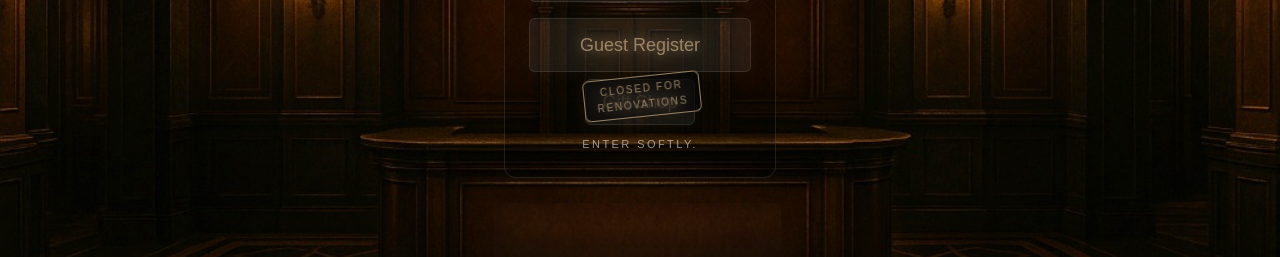
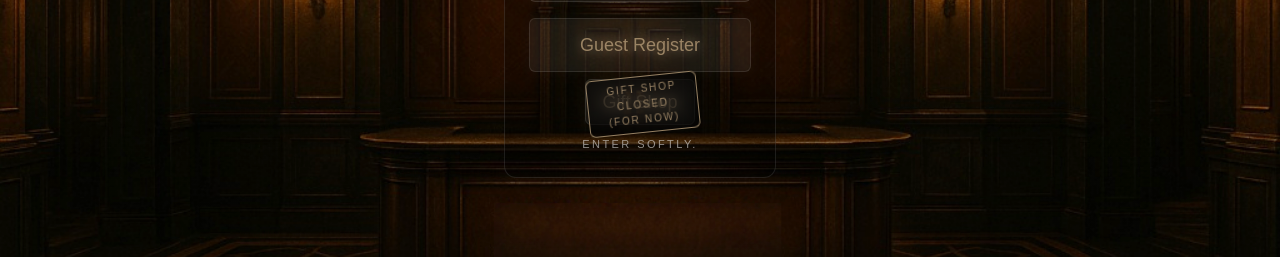
Before and after one commit to fevernaofficial/feverna-hotel, a Next.js app: page / in a window 1280 px wide. Shown: the part 397-654 px from the top of the page. Built offline with nearby package versions, Linux system fonts and the light colour scheme.

Commit message:
Gift shop sign update 2

```diff
--- a/app/page.tsx
+++ b/app/page.tsx
@@ -48,7 +48,7 @@ export default function Lobby() {
               <div className="pointer-events-none absolute left-1/2 -translate-x-1/2 -top-6 flex flex-col items-center">
                 <div className="h-3 w-px bg-fevernaGold/35" />
                 <div className="origin-top rounded-md border border-fevernaGold/30 bg-black/55 backdrop-blur-sm px-3 py-1 text-[10px] uppercase tracking-[0.18em] text-fevernaGold/90 shadow-lg -rotate-3 animate-[signSway_6s_ease-in-out_infinite]">
-                  Closed for renovations
+                  Gift Shop Closed (for now)
                 </div>
               </div>
             </div>
```
